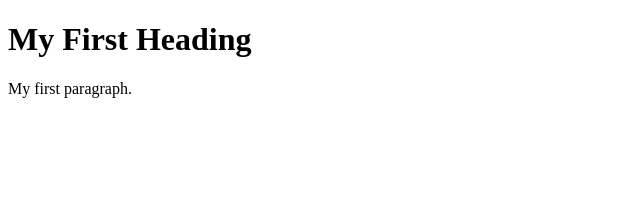
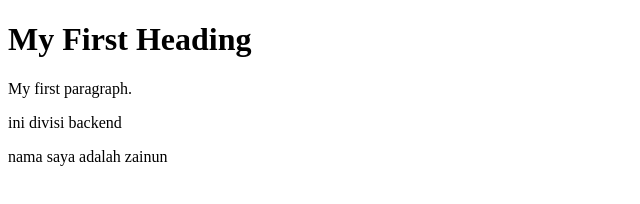
Before and after one commit to ryanyunus/ukmgithub1, a plain HTML site: page index.html in a window 1280 px wide. Shown: the whole page, without its empty margins (0-640 px from the left). Drawn offline with Linux system fonts and the light colour scheme.

Commit message:
tambahan file mas zainun

```diff
--- a/index.html
+++ b/index.html
@@ -7,6 +7,8 @@
 
 <h1>My First Heading</h1>
 <p>My first paragraph.</p>
+<p>ini divisi backend</p>
+<p>nama saya adalah zainun</p>
 
 </body>
 </html>
```
